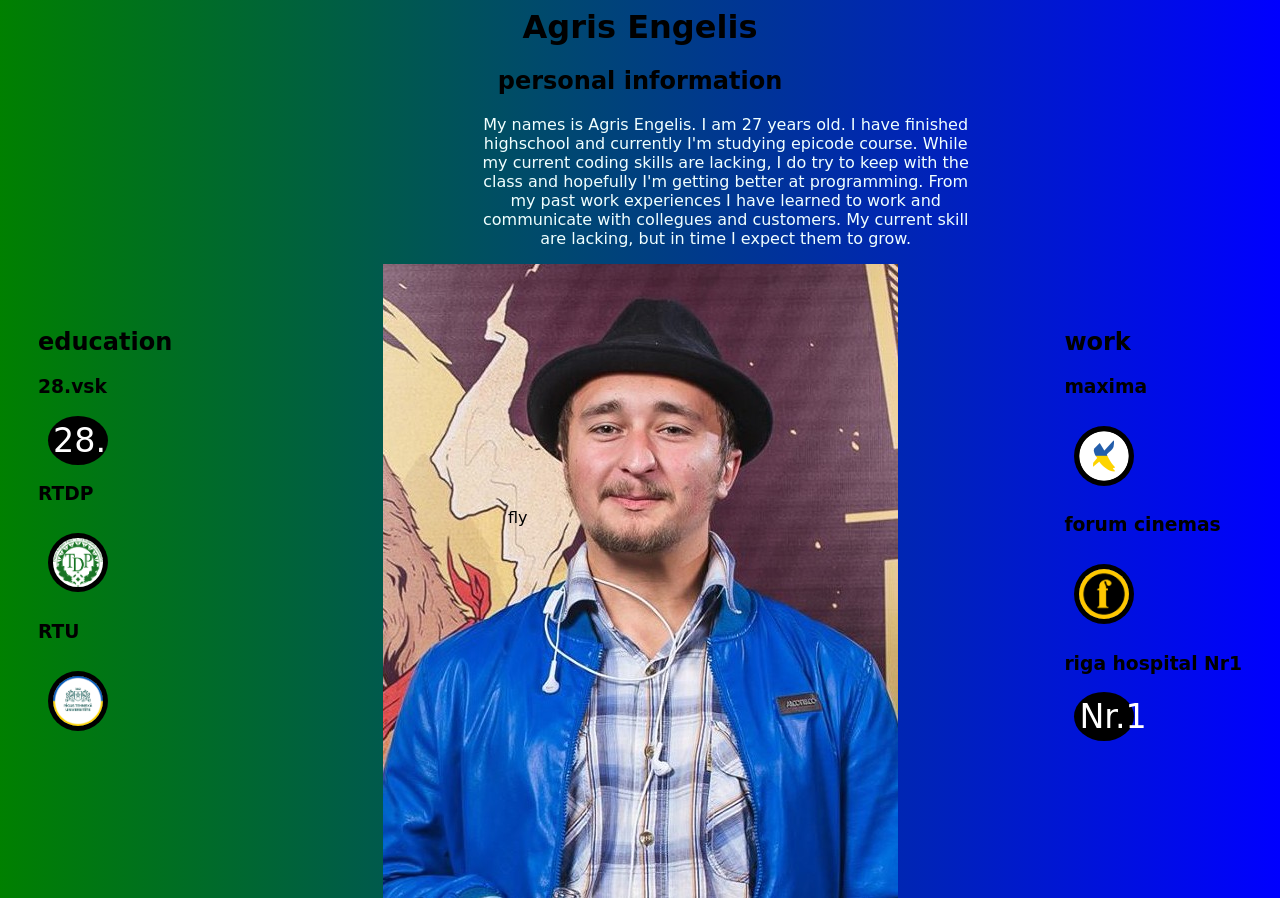
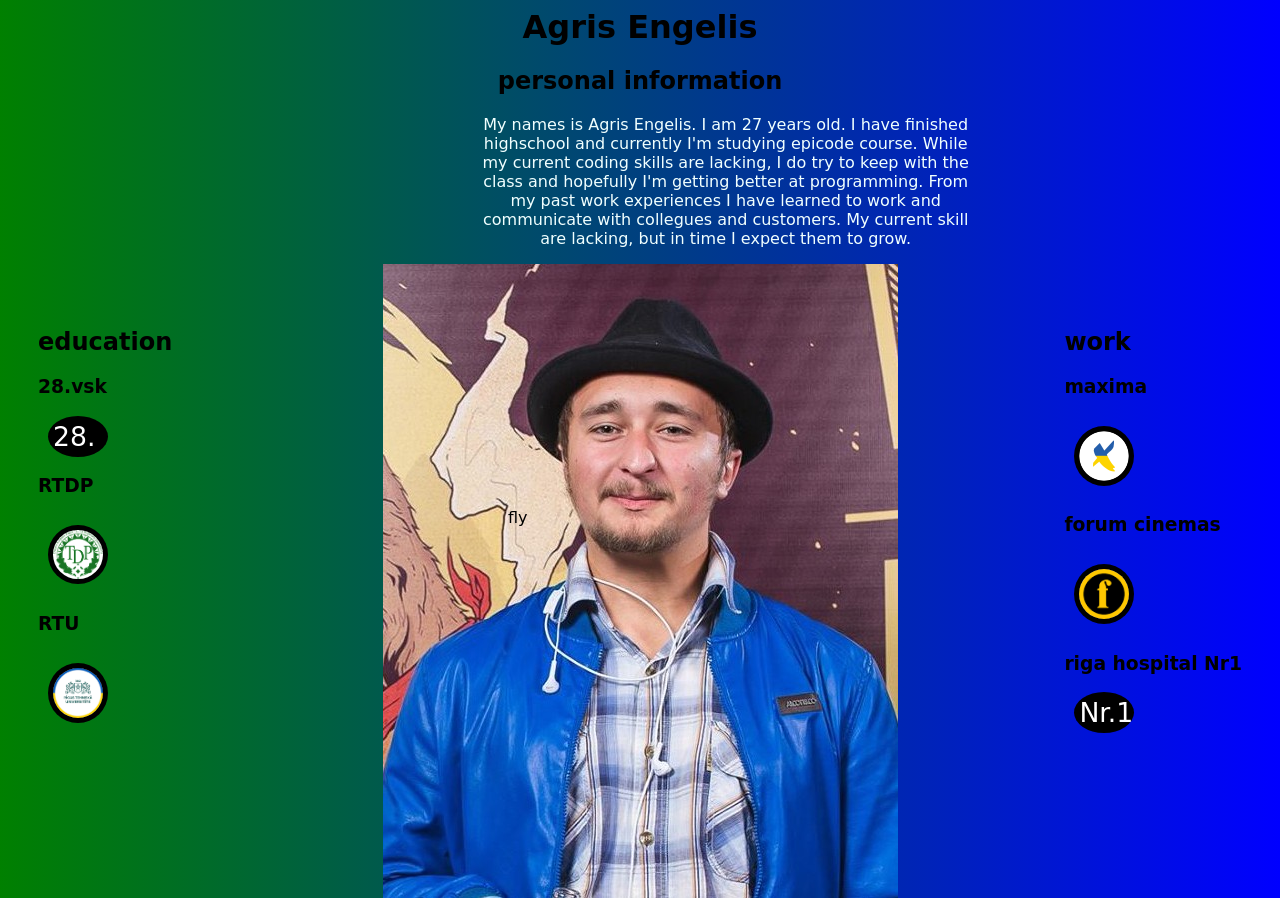
Before and after one commit to Artifiction1/week-1-solo-coding, a plain HTML site: page index.html in a window 1280 px wide. Shown: the top 898 px of the page. Drawn offline with Linux system fonts and the light colour scheme.

Commit message:
finished

```diff
--- a/index.html
+++ b/index.html
@@ -8,7 +8,7 @@
         body {background-image: linear-gradient(to right, green , blue);position:relative; font-family:cursive;}
 h1 {text-align: center;}
 
-.icon {margin: 10px; padding: 5px; height: auto; width: 50px; border-radius: 50%; background-color: black; color: white; font-size: 25pt;}
+.icon {margin: 10px; padding: 5px; height: auto; width: 50px; border-radius: 50%; background-color: black; color: white; font-size: 20pt;}
 #work {position:absolute;
     right: 30px; top: 300px;}
     #school {position: absolute;
@@ -42,6 +42,7 @@ color: linear-gradient(to left, red , white);}
   #hower:hover #fly {transform: translate(-800px);
     transform: translateY(+500px);
     transition: 8s;}
+    #three.icon {width: 90px;}
   </style>
 
 </head>
```
